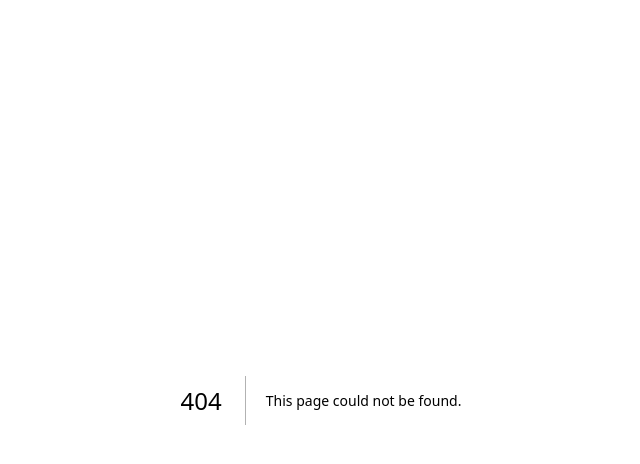
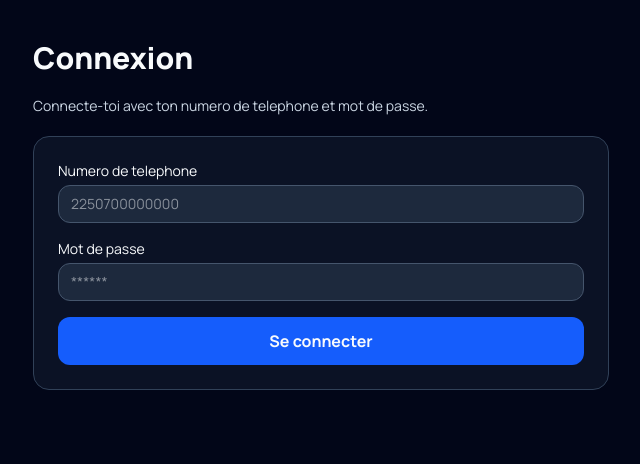
Before and after one commit to recrutementvogcitadine-cell/pitchlive-next, a Next.js app: page /login in a window 1280 px wide. Before the commit this address had no page. Shown: the top 464 px of the page, without its empty margins (319-959 px from the left). Built offline with nearby package versions, Linux system fonts and the light colour scheme.

Commit message:
feat: add login entry and preloaded next-live swipe

```diff
--- /dev/null
+++ b/src/app/login/page.tsx
@@ -0,0 +1,140 @@
+"use client";
+
+import { useState } from "react";
+
+type SellerRegistration = {
+  id: string;
+  firstName: string;
+  lastName: string;
+  storeName: string;
+  phone: string;
+  password?: string;
+  status: "pending" | "validated" | "refused";
+};
+
+type ViewerProfile = {
+  id: string;
+  username: string;
+  firstName?: string;
+  lastName?: string;
+  phone?: string;
+  password?: string;
+  status?: string;
+};
+
+function normalizePhone(value: string) {
+  return value.replace(/[^\d+]/g, "");
+}
+
+export default function LoginPage() {
+  const [phone, setPhone] = useState("");
+  const [password, setPassword] = useState("");
+  const [error, setError] = useState<string | null>(null);
+  const [busy, setBusy] = useState(false);
+
+  const submit = async () => {
+    setError(null);
+
+    const normalizedPhone = normalizePhone(phone);
+    if (!normalizedPhone || !password) {
+      setError("Numero de telephone et mot de passe obligatoires.");
+      return;
+    }
+
+    setBusy(true);
+
+    try {
+      const rawSeller = window.localStorage.getItem("pitchlive.seller.registration");
+      const rawViewer = window.localStorage.getItem("pitchlive.viewer");
+
+      const seller = rawSeller ? (JSON.parse(rawSeller) as SellerRegistration) : null;
+      const viewer = rawViewer ? (JSON.parse(rawViewer) as ViewerProfile) : null;
+
+      const sellerMatch =
+        seller && normalizePhone(seller.phone) === normalizedPhone && String(seller.password ?? "") === password;
+
+      if (sellerMatch) {
+        if (seller.status === "validated") {
+          window.localStorage.setItem("pitchlive.access", JSON.stringify({ visitor: true, seller: true }));
+          window.localStorage.setItem(
+            "pitchlive.viewer",
+            JSON.stringify({
+              id: seller.id,
+              username: `${seller.firstName} ${seller.lastName}`.trim(),
+              firstName: seller.firstName,
+              lastName: seller.lastName,
+              phone: seller.phone,
+              role: "seller+visitor",
+              status: "validated",
+              validatedBy: "admin",
+            })
+          );
+          window.location.href = "/creator/studio";
+          return;
+        }
+
+        window.localStorage.setItem("pitchlive.access", JSON.stringify({ visitor: false, seller: false }));
+        window.location.href = "/vendeur/statut";
+        return;
+      }
+
+      const viewerMatch =
+        viewer && normalizePhone(viewer.phone ?? "") === normalizedPhone && String(viewer.password ?? "") === password;
+
+      if (viewerMatch) {
+        window.localStorage.setItem("pitchlive.access", JSON.stringify({ visitor: true, seller: false }));
+        window.location.href = "/mur";
+        return;
+      }
+
+      setError("Identifiants invalides.");
+    } catch {
+      setError("Connexion impossible pour le moment.");
+    } finally {
+      setBusy(false);
+    }
+  };
+
+  return (
+    <main className="min-h-screen bg-slate-950 text-slate-50 px-4 py-8 md:p-10">
+      <section className="mx-auto max-w-xl grid gap-5">
+        <h1 className="text-3xl font-black">Connexion</h1>
+        <p className="text-sm text-slate-300">Connecte-toi avec ton numero de telephone et mot de passe.</p>
+
+        <article className="rounded-2xl border border-slate-700 bg-slate-900/70 p-4 md:p-6 grid gap-4">
+          <label className="grid gap-1 text-sm">
+            Numero de telephone
+            <input
+              value={phone}
+              onChange={(event) => setPhone(event.target.value)}
+              className="rounded-xl border border-slate-600 bg-slate-800 px-3 py-2 outline-none"
+              placeholder="2250700000000"
+            />
+          </label>
+
+          <label className="grid gap-1 text-sm">
+            Mot de passe
+            <input
+              type="password"
+              value={password}
+              onChange={(event) => setPassword(event.target.value)}
+              className="rounded-xl border border-slate-600 bg-slate-800 px-3 py-2 outline-none"
+              placeholder="******"
+            />
+          </label>
+
+          <button
+            type="button"
+            onClick={() => void submit()}
+            disabled={busy}
+            className="rounded-xl bg-blue-600 px-4 py-3 font-bold disabled:opacity-50"
+          >
+            {busy ? "Connexion..." : "Se connecter"}
+          </button>
+
+          {error ? <p className="text-sm text-red-300">Erreur: {error}</p> : null}
+        </article>
+      </section>
+    </main>
+  );
+}
--- a/src/app/page.tsx
+++ b/src/app/page.tsx
@@ -35,6 +35,13 @@ export default function Page() {
           </Link>
         </div>
 
+        <Link
+          href="/login"
+          className="mx-auto w-full max-w-md rounded-xl border border-slate-500/50 bg-gradient-to-b from-slate-800 to-black px-4 py-4 text-lg font-extrabold tracking-wide shadow-[0_10px_28px_rgba(0,0,0,.6)]"
+        >
+          Deja inscrit ? cliquez ici
+        </Link>
+
         <p className="text-3xl leading-tight text-amber-50/95">PITCH LIVE Le meilleur endroit pour vos live vente, no limites !</p>
       </section>
     </main>
--- a/src/app/vendeur/inscription/page.tsx
+++ b/src/app/vendeur/inscription/page.tsx
@@ -89,6 +89,7 @@ export default function InscriptionVendeurPage() {
         lastName: nom,
         storeName: activite,
         phone: telephone,
+        password: motDePasse,
         plan: form.forfait,
         planStartAt: start.toISOString(),
         planEndAt: end.toISOString(),
--- a/src/app/visiteur/inscription/page.tsx
+++ b/src/app/visiteur/inscription/page.tsx
@@ -66,6 +66,7 @@ export default function InscriptionVisiteurPage() {
           firstName: prenom,
           lastName: nom,
           phone: telephone,
+          password: motDePasse,
           role: "visitor",
           status: "validated",
           validatedBy: "system",
--- a/src/app/watch/page.tsx
+++ b/src/app/watch/page.tsx
@@ -116,6 +116,8 @@ export default function WatchPage() {
   const resubscribeTimerRef = useRef<number | null>(null);
   const supabaseRef = useRef<ReturnType<typeof createClient> | null>(null);
   const remoteAudioTracksRef = useRef<Map<string, import("agora-rtc-sdk-ng").IRemoteAudioTrack>>(new Map());
+  const tokenCacheRef = useRef<Map<string, string>>(new Map());
+  const profilePrefetchRef = useRef<Set<string>>(new Set());
 
   const getSupabase = () => {
     if (!supabaseRef.current) {
@@ -152,6 +154,53 @@ export default function WatchPage() {
     }
     setActiveIndex((prev) => clamp(prev, 0, sessions.length - 1));
   }, [sessions.length]);
+
+  useEffect(() => {
+    // Warm dynamic SDK chunk ahead of first swipe.
+    void import("agora-rtc-sdk-ng");
+  }, []);
+
+  useEffect(() => {
+    if (!sessions.length) return;
+
+    const prefetchTargets = [activeIndex - 1, activeIndex + 1, activeIndex + 2]
+      .filter((idx) => idx >= 0 && idx < sessions.length)
+      .map((idx) => sessions[idx]);
+
+    const run = async () => {
+      await Promise.all(
+        prefetchTargets.map(async (session) => {
+          const uid = toStableAgoraUid(`${viewerIdentity.id}:${session.id}`);
+          const tokenKey = `${session.id}:${uid}`;
+
+          if (!tokenCacheRef.current.has(tokenKey)) {
+            try {
+              const tokenRes = await fetch("/api/agora/token", {
+                method: "POST",
+                headers: { "Content-Type": "application/json" },
+                body: JSON.stringify({ channel: session.channel_name, role: "subscriber", uid }),
+              });
+              if (tokenRes.ok) {
+                const tokenBody = (await tokenRes.json()) as { token?: string };
+                if (tokenBody.token) {
+                  tokenCacheRef.current.set(tokenKey, tokenBody.token);
+                }
+              }
+            } catch {
+              // Best-effort prefetch only.
+            }
+          }
+
+          if (!profilePrefetchRef.current.has(session.creator_id)) {
+            profilePrefetchRef.current.add(session.creator_id);
+            void fetch(`/api/seller/profile?sellerId=${encodeURIComponent(session.creator_id)}`, { cache: "no-store" }).catch(() => undefined);
+          }
+        })
+      );
+    };
+
+    void run();
+  }, [activeIndex, sessions, viewerIdentity.id]);
 
   const onFeedScroll = () => {
     if (!feedRef.current || !sessions.length) return;
@@ -483,6 +532,9 @@ export default function WatchPage() {
         await ensureRemotePlayback();
       });
 
+      const tokenKey = `${activeSession.id}:${viewerAgoraUid}`;
+      let token: string | null = tokenCacheRef.current.get(tokenKey) ?? null;
+      if (!token) {
         const tokenRes = await fetch("/api/agora/token", {
           method: "POST",
           headers: { "Content-Type": "application/json" },
@@ -492,8 +544,13 @@ export default function WatchPage() {
           throw new Error("Impossible de recuperer le token Agora pour ce spectateur.");
         }
         const tokenBody = (await tokenRes.json()) as { token?: string };
+        token = tokenBody.token ?? null;
+        if (token) {
+          tokenCacheRef.current.set(tokenKey, token);
+        }
+      }
       await activeRtc.setClientRole("audience");
-      await activeRtc.join(env.agoraAppId, activeSession.channel_name, tokenBody.token ?? null, viewerAgoraUid);
+      await activeRtc.join(env.agoraAppId, activeSession.channel_name, token ?? null, viewerAgoraUid);
 
       await ensureRemotePlayback();
 
```
Lines whose indentation alone changed are shown as unchanged.
